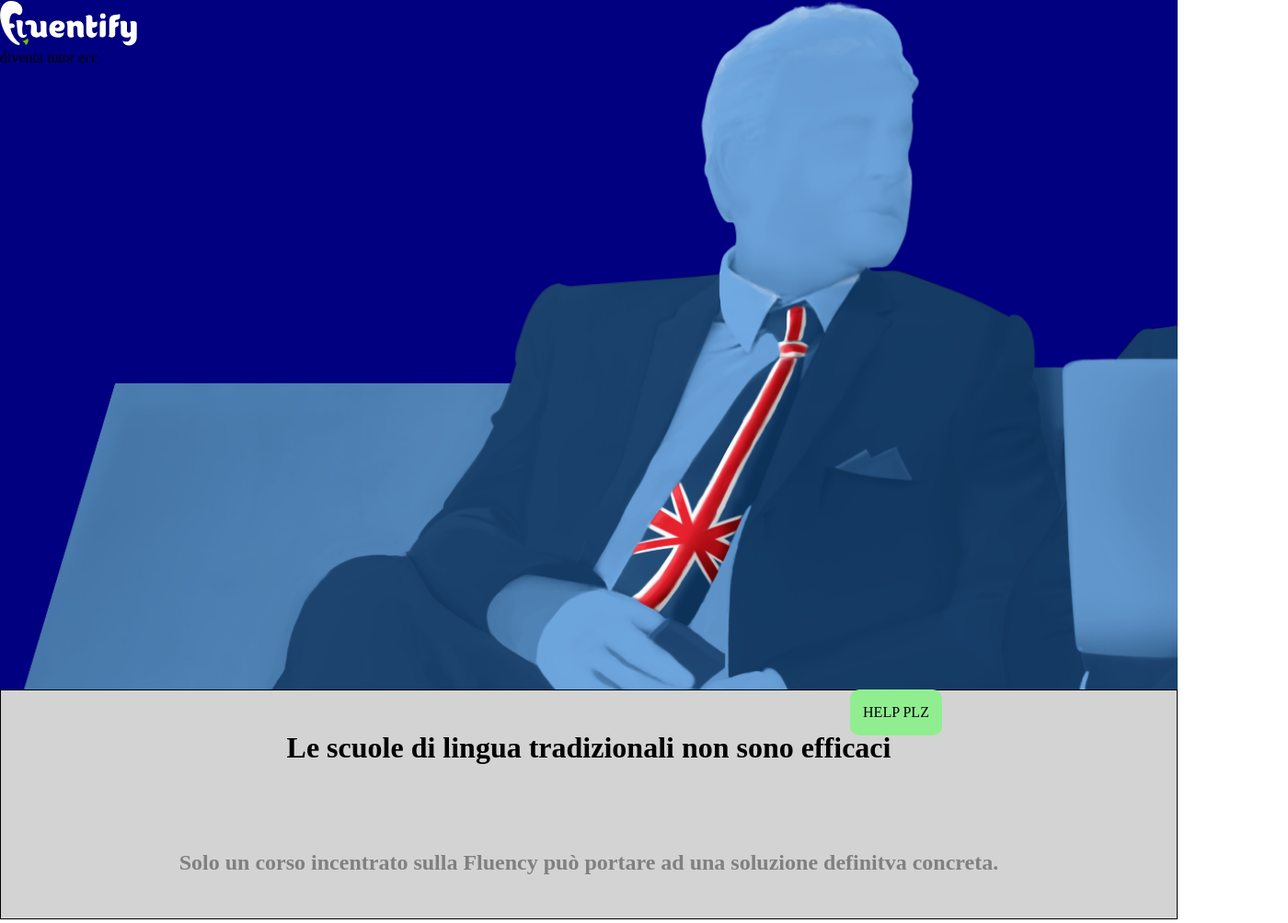
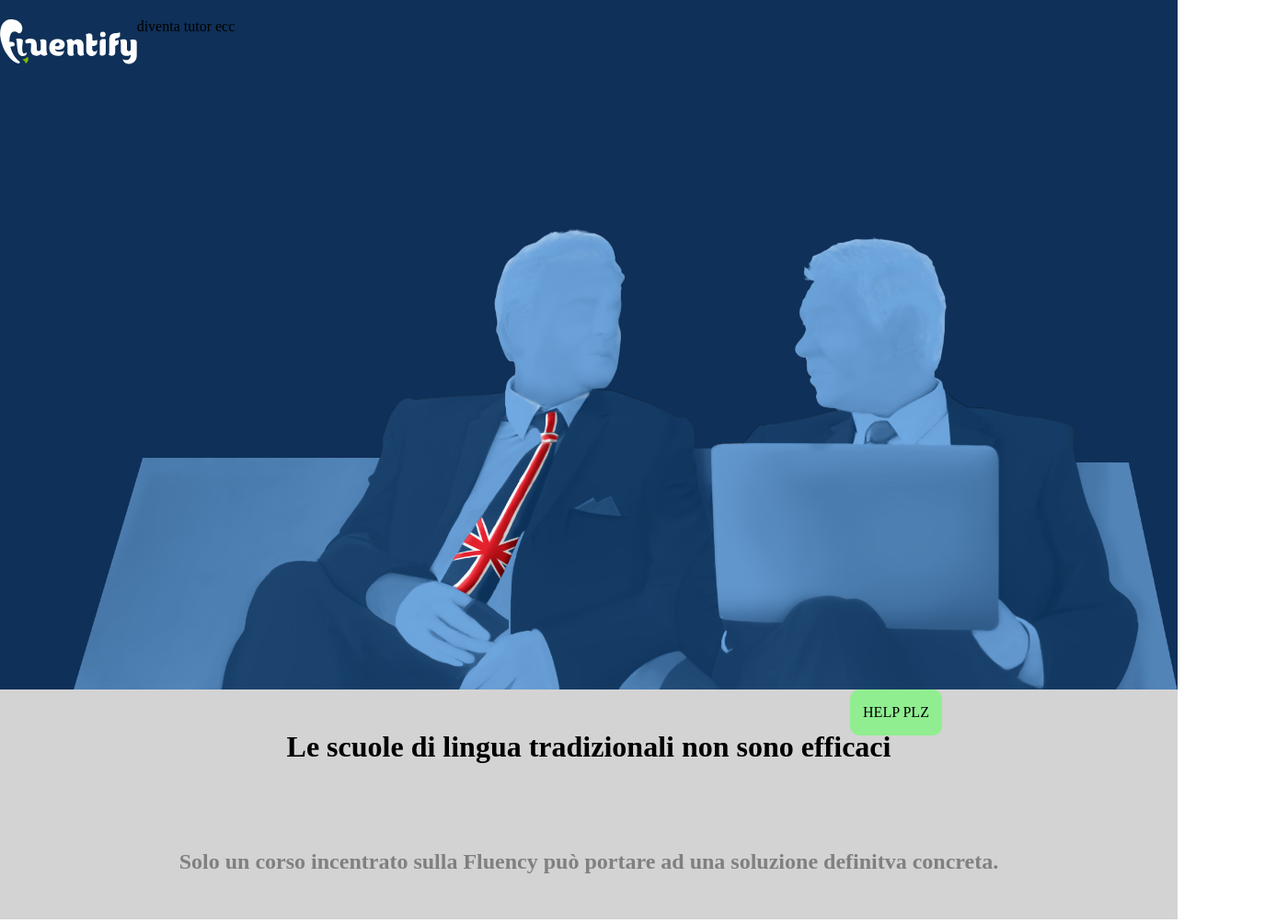
Before and after one commit to dragsec/htmlcss-fluentify, a plain HTML site: page index.html in a window 1280 px wide. Shown: the top 1004 px of the page at 92% size, 1400 px wide, since content can reach past the window. Drawn offline with Linux system fonts and the light colour scheme.

Commit message:
continuo

```diff
--- a/index.html
+++ b/index.html
@@ -10,12 +10,18 @@
 <body>
     <!-- parte blu con menu -->
     <header>
-        <div class="headerheader">
-            <div class="h2left">
-                <img src="img/logo.svg" alt="" height="50px">
+        <div class="headercontainer clearfix">
+            <div class="headerheader floatleft">
+                <div class="h2left">
+                    <img src="img/logo.svg" alt="" height="50px">
+
+                </div>
+                <div class="h2right floatright">
+                    diventa tutor ecc
+                </div>
             </div>
-            <div class="h2right">
-                diventa tutor ecc
+            <div>
+
             </div>
         </div>
     </header>
--- a/style.css
+++ b/style.css
@@ -26,6 +26,29 @@ body{
 .borderbot{
     border-bottom: lightgrey 2px solid;
 }
+.clearfix::after{
+    content: "";
+    display: table;
+    clear: both;
+}
+.floatleft{
+    float: left;
+}
+.floatright{
+    float: right;
+}
+.font1{
+    font-size: 40px;
+}
+.font2{
+    font-size: 20px;
+}
+.fontwhite{
+    color: white;
+}
+.fontgrey{
+    color: gray;
+}
 footer{
     width: 100px;
     height: 50px;
@@ -39,18 +62,21 @@ footer{
     text-align: center;
 }
 header{
-    background-color: navy;
+    background-color: #0F3058;
     height: 750px;
     background-image: url(img/background-header.png);
-    background-size: 2000px;
+    background-size: 1200px;
     background-repeat: no-repeat;
-
+    background-position: right bottom;
 }
-.headerheader{
-
+.headercontainer{
+    width: 1400px;
+    margin:auto;
+    padding-top: 20px;
 }
-
-
+.headerheader>div{
+    display: inline-block;
+}
 h2{
     display: inline-block;
 }
@@ -61,7 +87,6 @@ h2{
 .gray{
     background-color: lightgray;
     height: 250px;
-    border: 1px solid;
 }
 .white{
     height: 200px;
```
